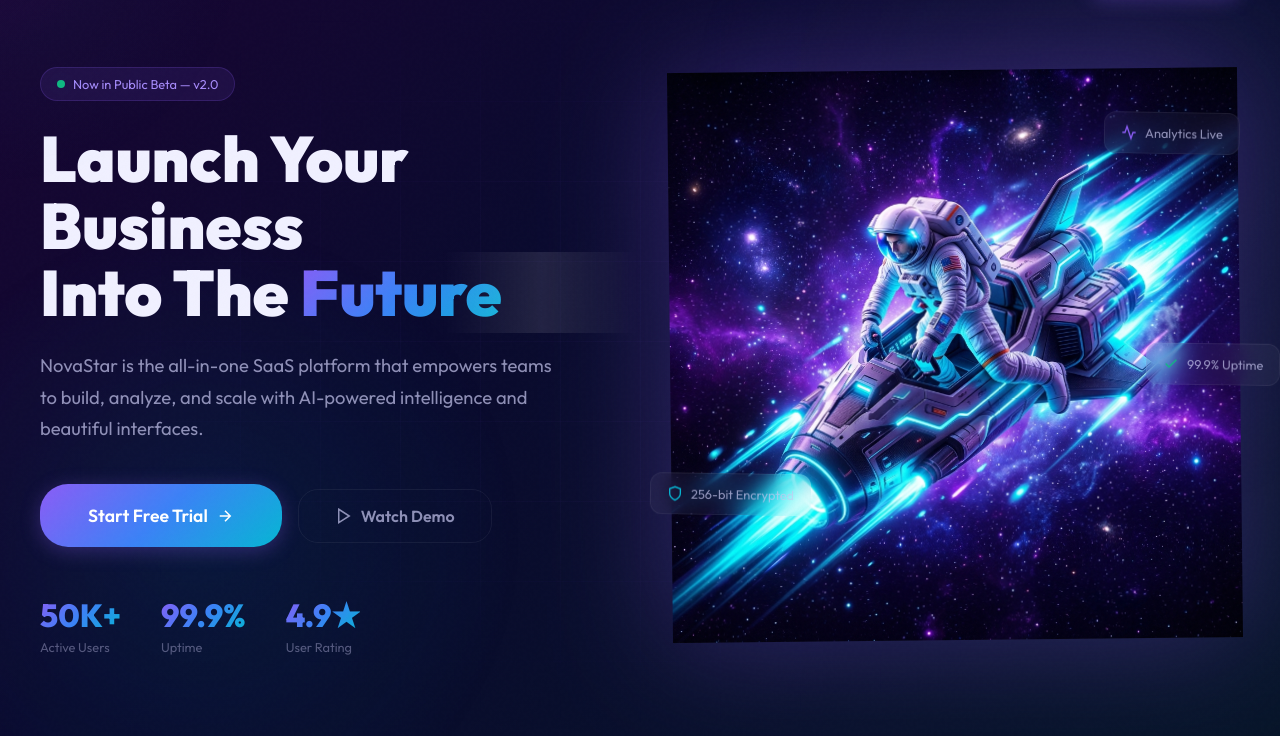
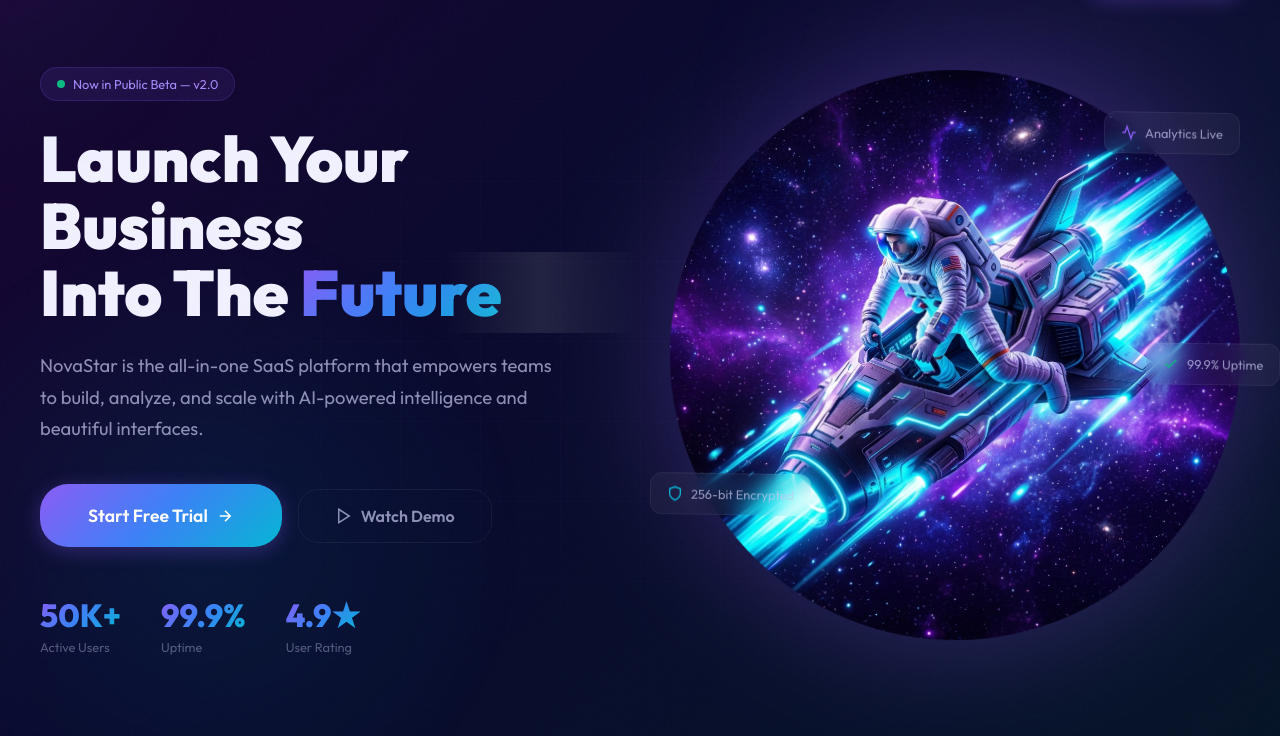
Before and after one commit to ShorifulAkash/ShorifulAkash.github.io, a plain HTML site: page index.html in a window 1280 px wide. Shown: the part 59-795 px from the top of the page. Drawn offline with Linux system fonts and the light colour scheme.

Commit message:
Update index.html

```diff
--- a/index.html
+++ b/index.html
@@ -300,7 +300,7 @@
   transition:transform 0.3s ease-out;
   position:relative;z-index:2;
 }
-.hero-astronaut img{width:100%;height:auto;filter:drop-shadow(0 0 60px rgba(139,92,246,0.3))}
+.hero-astronaut img{width:100%;height:auto;filter:drop-shadow(0 0 60px rgba(139,92,246,0.3)); border-radius: 100%;}
 @keyframes float{
   0%,100%{transform:translateY(0) rotate(-1deg)}
   50%{transform:translateY(-20px) rotate(1deg)}
```
